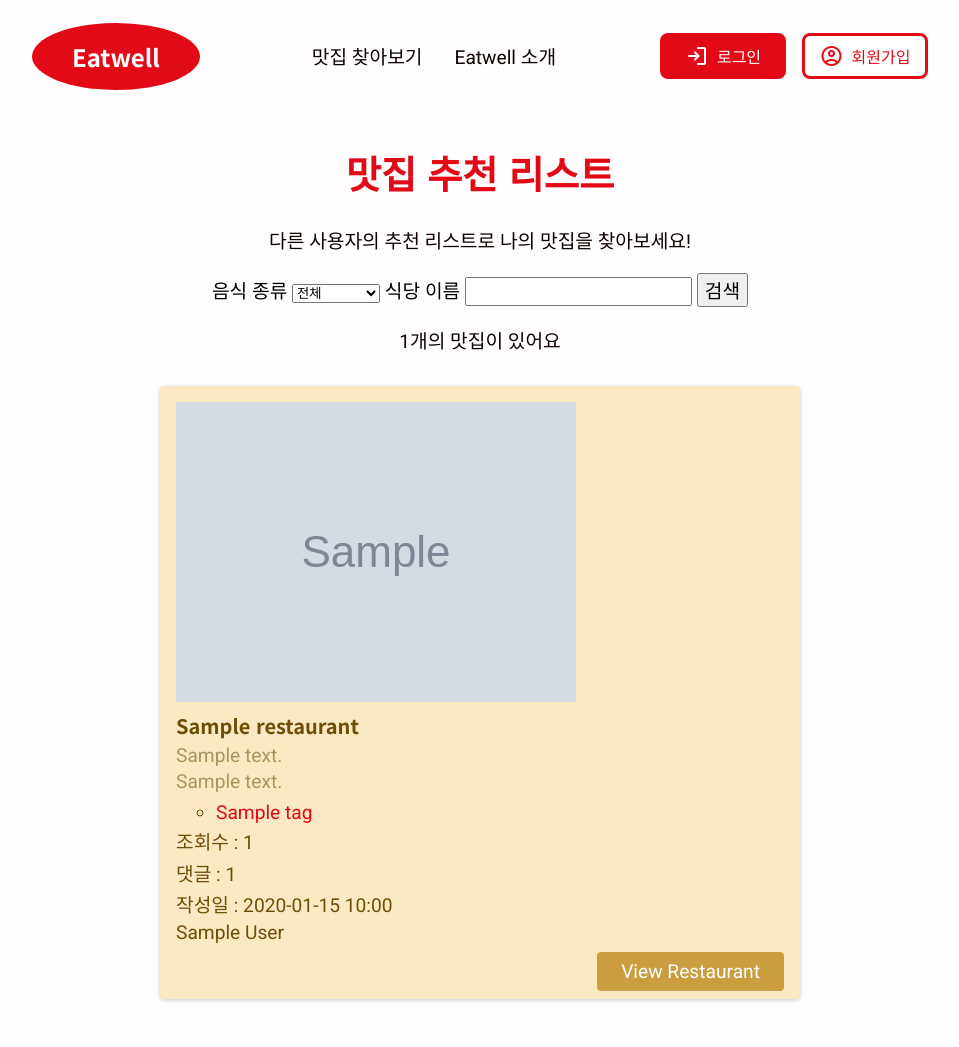
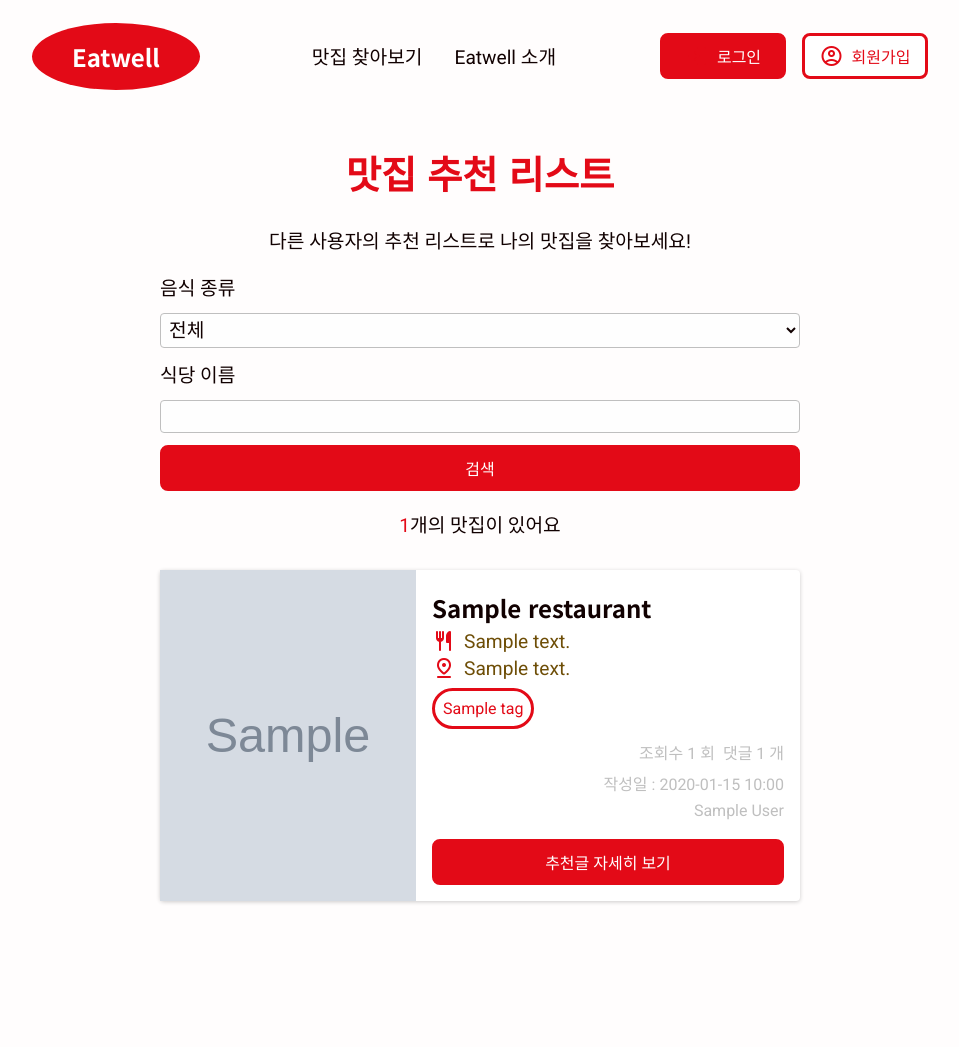
Before and after one commit to nayeongdev/EatWell, a Django app: template templates/restaurants/restaurant_list.html in a window 1280 px wide. Shown: the whole page, without its empty margins (160-1119 px from the left). After the commit the page ends 903 px from the top, so only its background shows below. Run offline with Django 4.2, Linux system fonts and the light colour scheme; the template is opened without the code that fills it: most values are stand-ins (such as "Sample title", 1, 10 or a date in 2020); grey boxes marked "Sample" are stand-in pictures.

Commit message:
:lipstick: Style: 추천식당 리스트 스타일링

```diff
--- a/static/styles/restaurants.css
+++ b/static/styles/restaurants.css
@@ -1,5 +1,47 @@
 main {
   max-width: 40rem;
+}
+
+label,
+input,
+textarea,
+select {
+  display: block;
+  width: 100%;
+  margin-bottom: 0.75rem;
+}
+
+label {
+  color: var(--color-dark);
+  text-align: left;
+}
+
+input,
+textarea,
+select {
+  font: inherit;
+  padding: 0.25rem;
+  border-radius: 4px;
+  background-color: rgb(254, 254, 254);
+  border: 1px solid var(--color-gray);
+  color: var(--color-dark);
+  box-sizing: border-box;
+}
+
+input:focus,
+textarea:focus,
+select:focus {
+  background-color: rgb(249, 246, 240);
+}
+
+form {
+  display: flex;
+  flex-direction: column;
+
+}
+
+span{
+  color: var(--color-primary);
 }
 
 #restaurants-list {
@@ -10,47 +52,70 @@
 
 .restaurant-item {
   margin: 1rem 0;
-  padding: 1rem;
   border-radius: 4px;
   box-shadow: 0 1px 4px rgba(0, 0, 0, 0.2);
-  background-color: rgb(250, 233, 194);
-  color: rgb(110, 78, 7);
+  background-color: var(--color-white);
+  color: var(--color-dark);
   text-align: left;
+  display: flex;
+}
+
+.restaurant-item article {
+  flex: 2;
+  padding: 1rem;
 }
 
 .restaurant-item h2 {
   font-family: 'Noto Sans KR', 'Roboto', sans-serif;
-  font-size: 1.25rem;
+  font-size: 1.5rem;
   margin: 0.25rem 0;
 }
 
 .restaurant-item p {
   margin: 0.2rem 0;
   color: rgb(110, 78, 7);
+  display: flex;
+  align-items: center;
+  gap: 0.5rem;
+}
+
+.restaurant-item img {
+  display: block;
+  width: 40%;
 }
 
 .restaurant-meta {
   margin-bottom: 0.5rem;
+  display: flex;
+  flex-direction: column;
+  align-items: flex-end;
+}
+
+.restaurant-meta>div {
+  display: flex;
+  gap: 0.5rem;
 }
 
 .restaurant-meta p {
-  color: rgb(170, 148, 95);
+  color: var(--color-gray);
+  font-size: 1rem;
+}
+
+.restaurant-item ul {
+  list-style: none;
+  margin: 0.5rem 0;
+  padding: 0;
+  display: flex;
+  gap: 0.5rem;
+}
+
+.restaurant-item .btn-outline{
+  padding: 0.5rem;
+  min-width: 4rem;
+  border-radius: 100px;
 }
 
 .restaurant-actions {
   margin-top: 1rem;
   text-align: right;
 }
-
-.restaurant-actions a {
-  padding: 0.5rem 1.5rem;
-  background-color: rgb(202, 158, 62);
-  border-radius: 4px;
-  color: white;
-  text-decoration: none;
-}
-
-.restaurant-actions a:hover,
-.restaurant-actions a:active {
-  background-color: rgb(202, 141, 62);
-}
--- a/templates/restaurants/restaurant_list.html
+++ b/templates/restaurants/restaurant_list.html
@@ -26,39 +26,43 @@
   </select>
   <label for="q">식당 이름</label>
   <input type="text" name="q" value="{{ request.GET.q }}" id="q">
-  <button type="submit">검색</button>
+  <button type="submit" class="btn btn-primary">검색</button>
 </form>
 
 {% if object_list|length > 0 %}
-<p>{{ object_list|length }}개의 맛집이 있어요</p>
+<p><span>{{ object_list|length }}</span>개의 맛집이 있어요</p>
 
 <ul id="restaurants-list">
   {% for restaurant in object_list %}
   <li class="restaurant-item">
-    <article>
     {% if restaurant.thumb_image %}
     <img src="{{ restaurant.thumb_image.url }}" alt="">
     {% endif %}
+    <article>
       <h2>{{ restaurant.name }}</h2>
-      <div class="restaurant-meta">
       <p>
+        <span class="material-symbols-rounded">restaurant</span>
         {{ restaurant.cuisine }}
       </p>
       <p>
+        <span class="material-symbols-rounded">pin_drop</span>
         {{ restaurant.address }}
       </p>
-      </div>
       <ul>
         {% for tag in restaurant.tags.all %}
-        <li><a href="#">{{ tag }}</a></li>
+        <li><a href="#" class="btn btn-outline">{{ tag }}</a></li>
         {% endfor %}
       </ul>
-      <p>조회수 : {{ restaurant.view_count }}</p>
-      <p>댓글 : {{ restaurant.comments.count }}</p>
+      <div class="restaurant-meta">
+        <div>
+          <p>조회수 {{ restaurant.view_count }} 회</p>
+          <p>댓글 {{ restaurant.comments.count }} 개</p>
+        </div>
         <p>작성일 : {{ restaurant.created_at|date:'Y-m-d H:i' }}</p>
         <p>{{ restaurant.author }}</p>
+      </div>
        <div class="restaurant-actions">
-        <a href="{% url 'restaurant_detail' restaurant.id %}">View Restaurant</a>
+        <a href="{% url 'restaurant_detail' restaurant.id %}" class="btn btn-primary">추천글 자세히 보기</a>
       </div>
     </article>
   </li>
```
Lines whose indentation alone changed are shown as unchanged.
